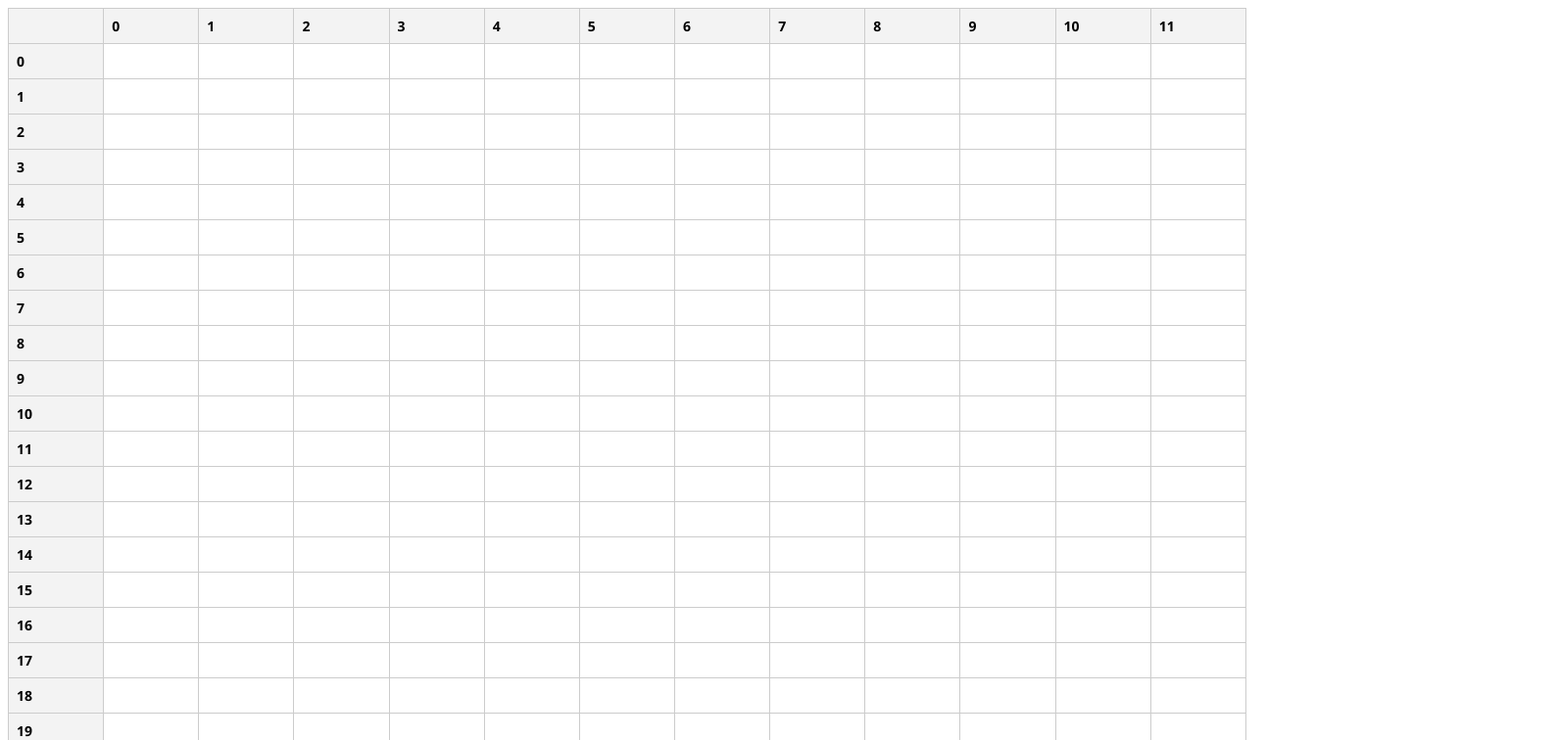
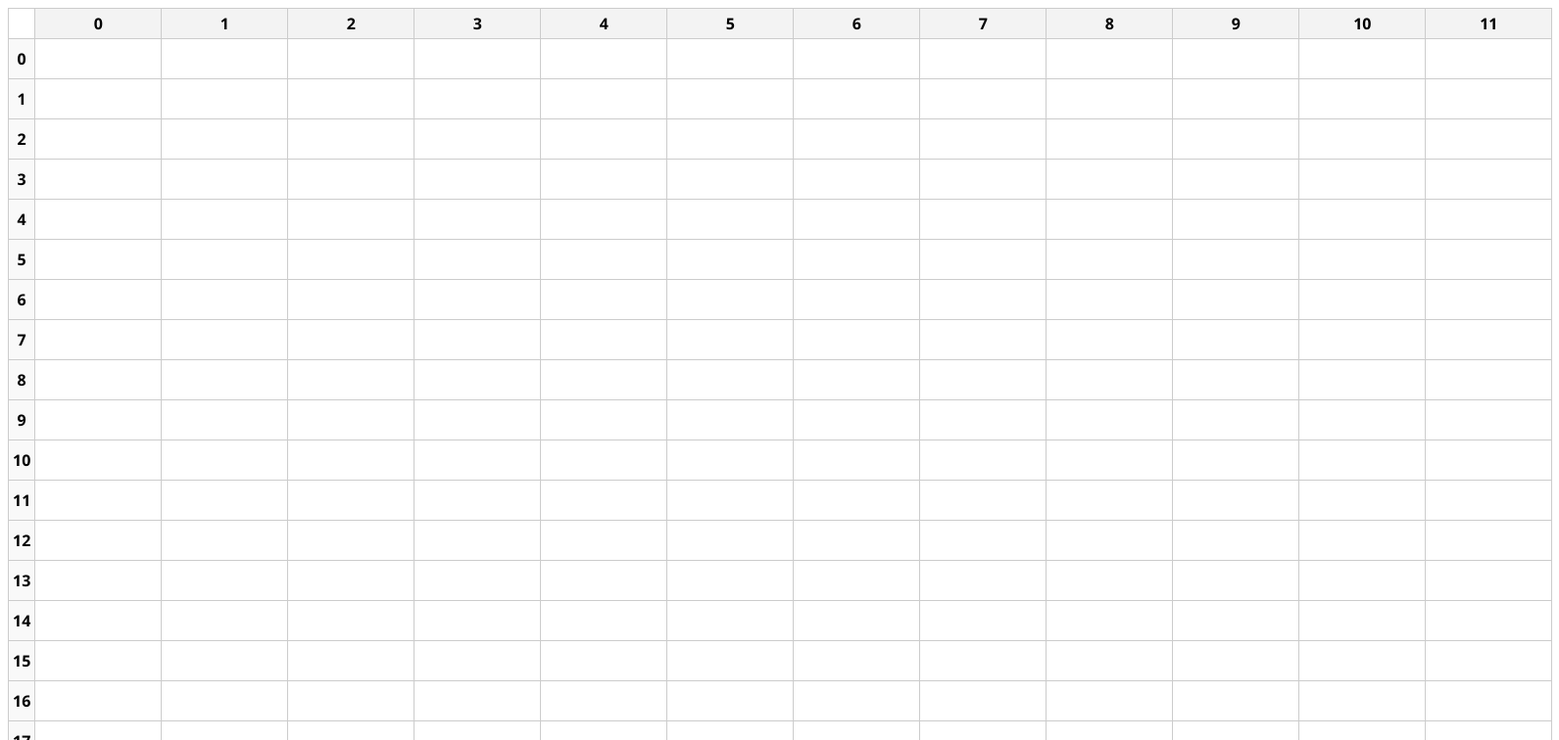
Before and after one commit to luciaquagliata/reactChallenge, a React (Vite) app in the folder untitled folder/reactChallenge/: page / in a window 1280 px wide. Shown: the top 756 px of the page at 98% size, 1591 px wide, since content can reach past the window. Built offline with nearby package versions, Linux system fonts and the light colour scheme.

Commit message:
cambie styles

```diff
--- a/untitled folder/reactChallenge/src/components/Table.tsx
+++ b/untitled folder/reactChallenge/src/components/Table.tsx
@@ -3,7 +3,7 @@ import { updateCell } from "../store";
 import type { cellType } from "../types/cellType";
 import type { RootState } from "../store";
 import { useState } from "react";
-import { StyledTable, CellInput } from "./styles";
+import { StyledTable, CellInput, HeaderCell, RowHeader } from "./styles";
 
 function Table() {
   const dispatch = useDispatch();
@@ -12,13 +12,6 @@ function Table() {
   });
 
   const [error, setError] = useState<string | null>(null);
-
-  // const handleAddCells = () => {
-  //   const maxCol = Math.max(...table.map((item: cellType) => item.col));
-  //   const maxRow = Math.max(...table.map((item: cellType) => item.row));
-
-  //   dispatch(addCells({maxCol, maxRow}))
-  // }
 
   const handleEndOfSentence = (event: React.ChangeEvent<HTMLInputElement>, row: number, col: number) => {
     const value = event.target.value;
@@ -91,7 +84,7 @@ function Table() {
 
     renderedRows.push(
       <tr key={row}>
-        <th>{row}</th>
+        <RowHeader>{row}</RowHeader>
         {cellsInRow.map((cell: cellType, i: number) => (
           <td key={cell.id}>
             <CellInput
@@ -111,7 +104,7 @@ function Table() {
 
   for(let col = 0; col < maxCol; col++){
     renderedColumns.push(
-      <th key={col}>{col}</th>
+      <HeaderCell key={col}>{col}</HeaderCell>
     )
   }
 
@@ -133,7 +126,6 @@ function Table() {
   </div>
   )
 
-  // <button onClick={handleAddCells}>Add cells</button>
 }
 
 export default Table;
--- a/untitled folder/reactChallenge/src/components/styles.ts
+++ b/untitled folder/reactChallenge/src/components/styles.ts
@@ -1,25 +1,18 @@
-import styled from 'styled-components';
+import styled from "styled-components";
 
 export const StyledTable = styled.table`
   width: 100%;
   border-collapse: collapse;
-  table-layout: fixed;
+  table-layout: auto;
   font-family: 'Segoe UI', sans-serif;
-  font-size: 14px;
+  font-size: 15px;
 
   th, td {
     border: 1px solid #ccc;
-    padding: 8px;
-    text-align: left;
-    background-color: white;
-    min-width: 80px;
-    overflow: hidden;
-    text-overflow: ellipsis;
-  }
-
-  th {
-    background-color: #f3f3f3;
-    font-weight: bold;
+    padding: 4px;
+    text-align: center;
+    vertical-align: middle;
+    white-space: nowrap;
   }
 
   td:focus-within {
@@ -28,14 +21,29 @@ export const StyledTable = styled.table`
   }
 `;
 
+export const HeaderCell = styled.th`
+  background-color: #f3f3f3;
+  font-weight: bold;
+  font-size: 16px;
+  min-width: 120px;
+`;
+
+export const RowHeader = styled.th`
+  background-color: #f9f9f9;
+  font-weight: bold;
+  font-size: 16px;
+  padding: 6px;
+`;
+
 export const CellInput = styled.input`
   width: 100%;
   border: none;
   outline: none;
-  padding: 0;
+  padding: 6px;
   font-size: inherit;
   font-family: inherit;
   background: transparent;
+  text-align: left;
 
   &:focus {
     background-color: #eef6ff;
```
